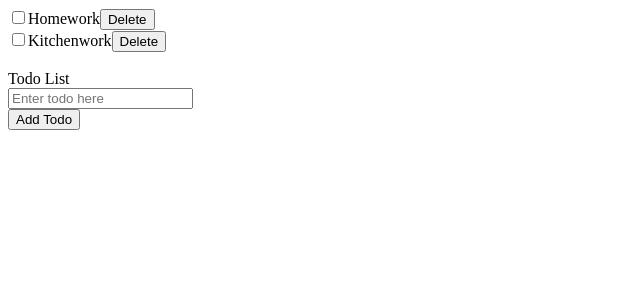
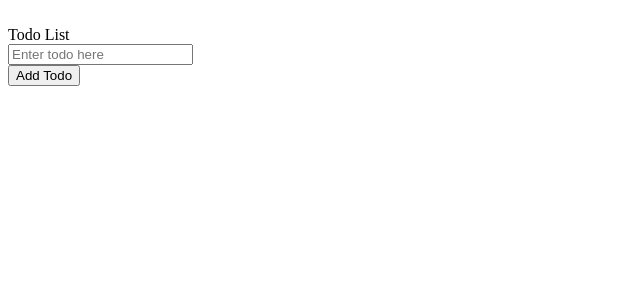
Before and after one commit to thomaserdmenger/simple-todo-list-react, a React (Vite) app: page / in a window 1280 px wide. Shown: the top 300 px of the page, without its empty margins (0-640 px from the left). Built offline with nearby package versions, Linux system fonts and the light colour scheme.

Commit message:
Add todos to todo list

```diff
--- a/src/App.jsx
+++ b/src/App.jsx
@@ -2,13 +2,19 @@ import * as React from "react";
 
 export default function App() {
   const [input, setInput] = React.useState("");
-  const [todos, setTodos] = React.useState([
-    { id: crypto.randomUUID(), name: "Homework" },
-    { id: crypto.randomUUID(), name: "Kitchenwork" },
-  ]);
+  const [todos, setTodos] = React.useState([]);
 
   const handleChange = ({ target }) => {
-    setInput((prevInput) => target.value);
+    const { value } = target;
+    setInput(value);
+  };
+
+  const handleSubmit = (e) => {
+    e.preventDefault();
+    setTodos((prevTodos) => {
+      return [{ id: crypto.randomUUID(), name: input }, ...prevTodos];
+    });
+    setInput("");
   };
 
   return (
@@ -26,7 +32,7 @@ export default function App() {
           })}
       </div>
       <br />
-      <form>
+      <form onSubmit={handleSubmit}>
         <label>Todo List</label>
         <br />
         <input
```
